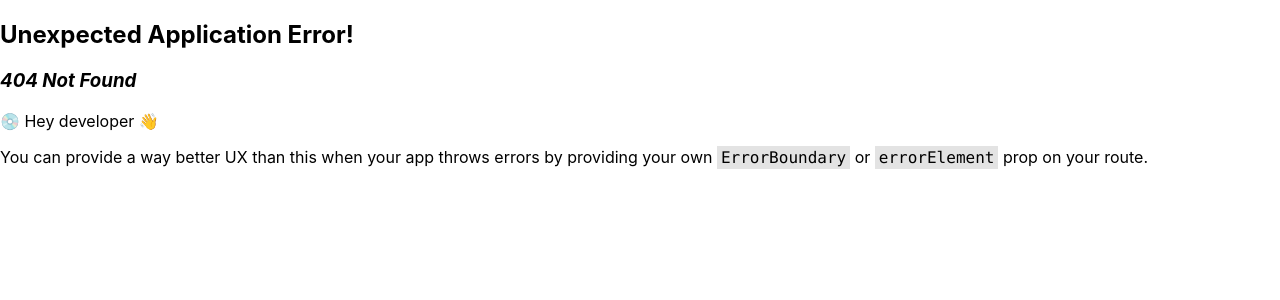
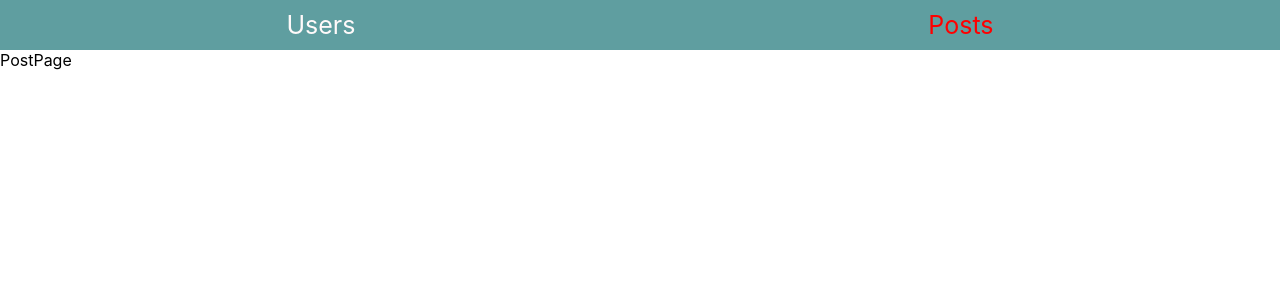
Before and after one commit to chervonoderevnyk/react24_povtorka, a React (Create React App) app: page /posts in a window 1280 px wide. Before the commit this address had no page. Shown: the top 300 px of the page. Built offline with nearby package versions, Linux system fonts and the light colour scheme.

Commit message:
lesson6 cons2

```diff
--- a/package.json
+++ b/package.json
@@ -10,12 +10,15 @@
     "@types/node": "^16.18.96",
     "@types/react": "^18.3.1",
     "@types/react-dom": "^18.3.0",
-    "axios": "^1.6.8",
     "react": "^18.3.1",
     "react-dom": "^18.3.1",
     "react-scripts": "5.0.1",
     "typescript": "^4.9.5",
     "web-vitals": "^2.1.4",
+    "axios": "^1.6.8",
+    "react-hook-form": "^7.51.5",
+    "joi": "^17.13.1",
+    "@hookform/resolvers": "^3.4.2",
     "react-router-dom": "^6.23.1"
   },
   "scripts": {
--- /dev/null
+++ b/src/components/header/Header.module.css
@@ -0,0 +1,22 @@
+.Header {
+    display: flex;
+    justify-content: space-around;
+    align-items: center;
+    height: 50px;
+    background-color: cadetblue;
+}
+
+.Header a{
+    text-decoration: none;
+    color: snow;
+    font-size: 25px;
+}
+
+.Header a:hover{
+    text-decoration: underline;
+    color: yellow;
+}
+
+.Header a[class= 'active']{
+    color: red;
+}
--- /dev/null
+++ b/src/components/header/Header.tsx
@@ -0,0 +1,13 @@
+import css from './Header.module.css'
+import {NavLink} from "react-router-dom";
+
+const Header = () => {
+    return (
+        <div className={css.Header}>
+            <NavLink to={'/users'}>Users</NavLink>
+            <NavLink to={'/posts'}>Posts</NavLink>
+        </div>
+    );
+};
+
+export {Header};
--- a/src/layouts/MainLayout.tsx
+++ b/src/layouts/MainLayout.tsx
@@ -1,7 +1,11 @@
+import {Outlet} from "react-router-dom";
+import {Header} from "../components/header/Header";
+
 const MainLayout = () => {
     return (
         <div>
-            MainLayout
+            <Header/>
+            <Outlet/>
         </div>
     );
 };
--- a/src/router.tsx
+++ b/src/router.tsx
@@ -1,12 +1,13 @@
-import {createBrowserRouter} from "react-router-dom";
+import {createBrowserRouter, Navigate} from "react-router-dom";
 import {MainLayout} from "./layouts/MainLayout";
 import {UserPage} from "./pages/UserPage";
 import {PostPage} from "./pages/PostPage";
 
 const router = createBrowserRouter([
     {path:'', element:<MainLayout/>, children:[
+            {index:true, element:<Navigate to={'users'}/>},
             {path:'users', element:<UserPage/>},
-            {path:'users', element:<PostPage/>}
+            {path:'posts', element:<PostPage/>}
         ]}
 ])
 
```
Also changed, not shown: src/components/usersContainer/User.tsx (added, +16 -0 lines), src/components/usersContainer/Users.tsx (added, +20 -0 lines), 1 other file (tests, documents, lock files or other folders).
